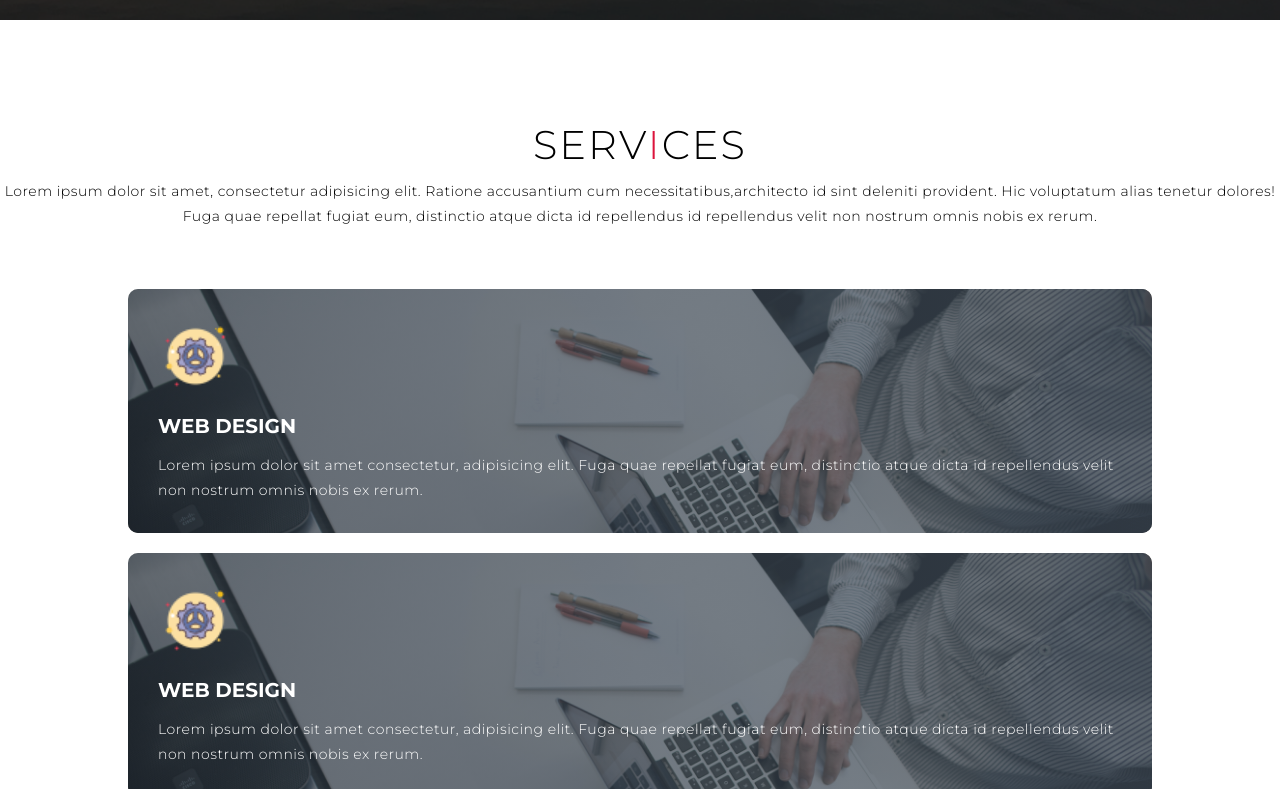
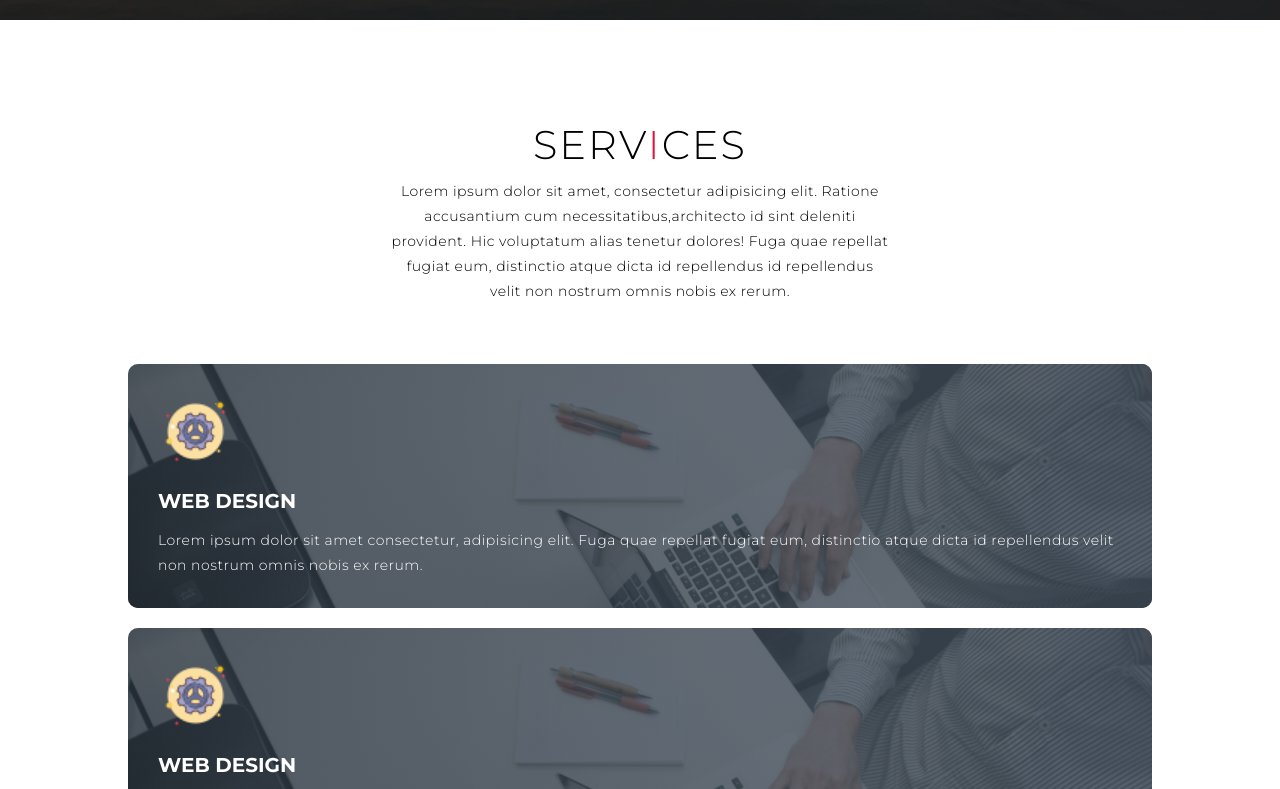
Before and after one commit to Juanerre/Clone-Profesional-profile-Web, a plain HTML site: page index.html in a window 1280 px wide. Shown: the part 780-1569 px from the top of the page. Drawn offline with Linux system fonts and the light colour scheme.

```diff
--- a/style.css
+++ b/style.css
@@ -156,7 +156,10 @@
     margin: 0 auto;
     padding: 100px 0;
 }
-
+#services .service-top {
+    max-width: 500px;
+    margin: 0 auto;
+}
 
 #services .service-bottom {
     display: flex;
@@ -190,7 +193,7 @@
     height: 100%;
     width: 100%;
     background-image:linear-gradient(60deg, #29323c 0%, #485563 100%);
-    opacity: 0.7;
+    opacity: 0.8;
     z-index: -1;
 }
 
```
Also changed, not shown: 2 other files.
